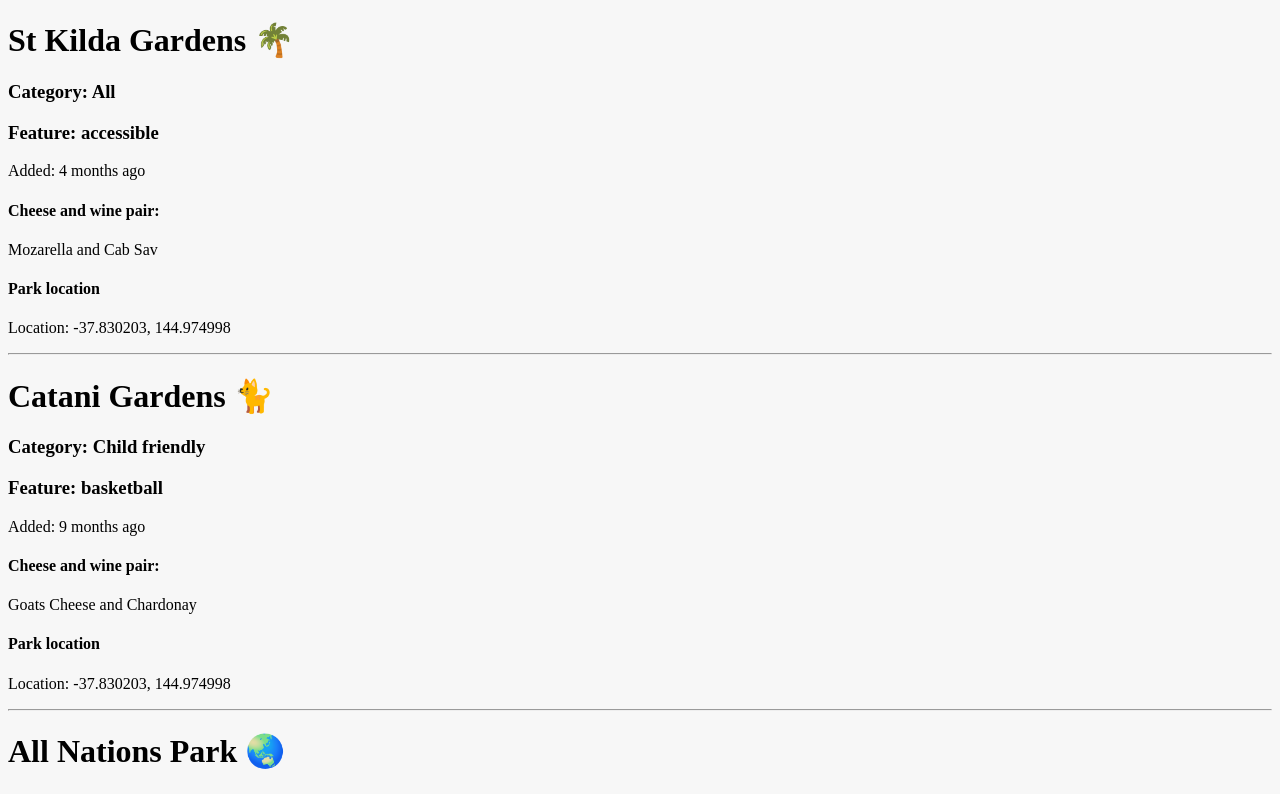
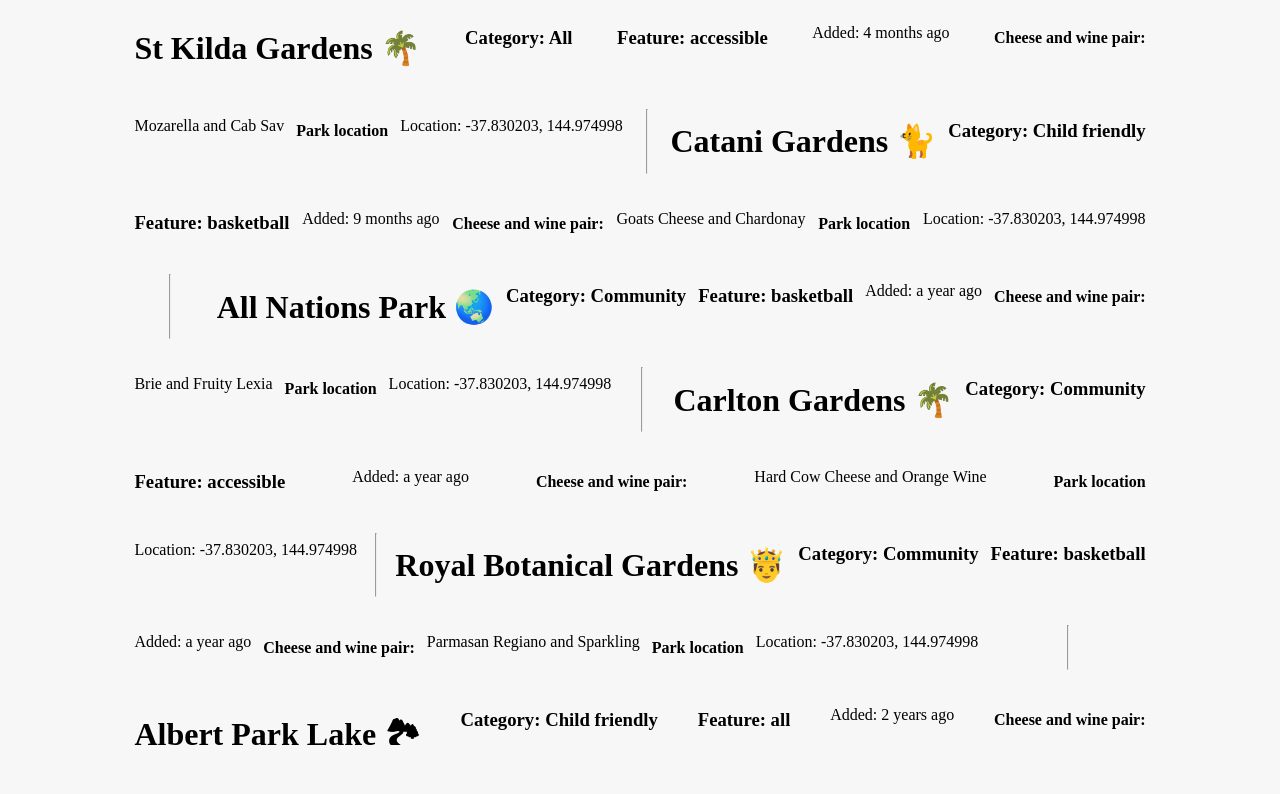
Before and after one commit to hey-chan/parks_react, a React (Create React App) app: page / in a window 1280 px wide. Shown: the top 794 px of the page. Built offline with nearby package versions, Linux system fonts and the light colour scheme.

Commit message:
style changes with card

```diff
--- a/src/App.js
+++ b/src/App.js
@@ -40,7 +40,7 @@ const App = () => {
           ></Route>
         </Routes>
       </BrowserRouter>
-      <h1 className="text-3xl font-bold underline">Hello world!</h1>
+      {/* <h1 className="text-3xl font-bold underline">Hello world!</h1> */}
     </>
   );
 };
--- a/src/components/AllParks.js
+++ b/src/components/AllParks.js
@@ -1,5 +1,6 @@
 import React from 'react'
 import { APark } from './APark'
+import { CardDeck } from '../styled-components'
 
 // DEALS WITH RENDERING ALL DATA BY MAPPING OVER IT
 const AllParks = (props) => {
@@ -13,11 +14,11 @@ const AllParks = (props) => {
       ?
       (<p>Loading</p>)
       :
-      (<div>
+      (<CardDeck>
         {/* For each post, we will return APark element */}
         {/* AS we are mapping over an array, each APark will need a key */}
         {parks.sort((a,b)=> b.updated_at - a.updated_at).map(park => (<APark key={park.id} park={park}/>) )}
-      </div>)
+      </CardDeck>)
       }
 
     </>
--- a/src/styled-components/index.js
+++ b/src/styled-components/index.js
@@ -1 +1,45 @@
 // Styled components
+
+
+import styled from 'styled-components'
+import {Link} from 'react-router-dom'
+
+export const CardDeck = styled.div`
+    display: flex;
+    width: 80%;
+    margin: auto;
+    display: flex;
+    flex-wrap: wrap;
+    justify-content: space-between;
+    row-gap: 0.75rem;
+    column-gap: 0.75rem;
+
+    @media (max-width: 768px) {
+    width: 95%
+
+    }
+
+    @media (max-width: 480px) {
+    flex-direction: column;
+    flex-wrap: nowrap;
+    }
+  `
+
+export const Card = styled.div`
+    flex: 0 1 24%;
+    background-color: white;
+    box-sizing: border-box;
+    padding: 0.25rem;
+    border: 1px solid black;
+    border-radius: 10px;
+    transition: box-shadow 0.3s;
+    &:hover {
+        box-shadow: 0 0 11px rgba(33,33,33,.2)
+    }
+    @media (max-width: 768px) {
+     flex: 0 1 49%
+    }
+    @media (max-width: 480px) {
+     flex: 0 1 80%
+    }
+`
```
Also changed, not shown: src/components/ParkDescription.js (added, +19 -0 lines), src/style.css (+18 -0 lines).
